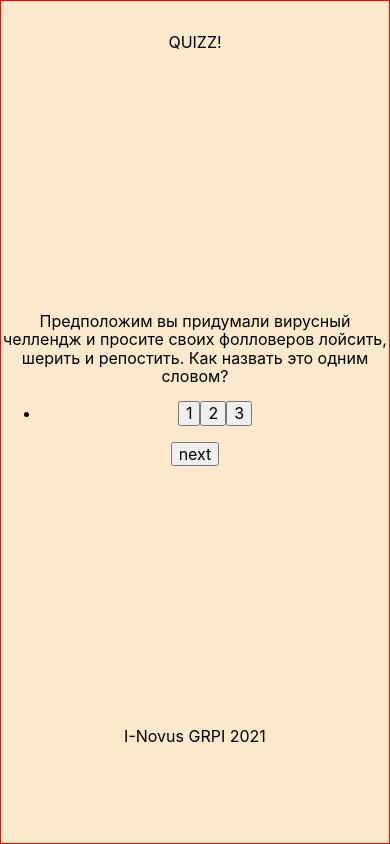
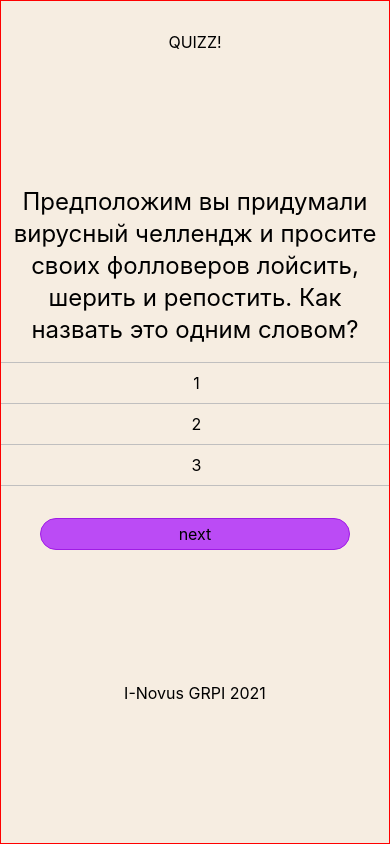
Before and after one commit to rnuravtsev/react-corporate, a React (Create React App) app: page / in a window 390 px wide. Built offline with nearby package versions, Linux system fonts and the light colour scheme.

Commit message:
commit 4: накидал стилей и адаптив

```diff
--- a/src/App.css
+++ b/src/App.css
@@ -8,6 +8,7 @@ body {
 
 .app {
   text-align: center;
+  background-color: #f6ede1;
 }
 
 .root_container {
--- a/src/components/Card/Card.css
+++ b/src/components/Card/Card.css
@@ -0,0 +1,99 @@
+.card {
+  padding: 1rem 0;
+  box-sizing: border-box;
+  border-radius: 1rem;
+}
+
+.card_question {
+  padding: 0 1rem 2rem;
+  border-bottom: 1px solid #c0bfbf;
+  font-size: 2rem;
+  line-height: 3rem;
+}
+
+.card_answers-list {
+  list-style: none;
+  margin: 0 0 2rem;
+  padding: 0;
+}
+
+.answers-list_item {
+  display: flex;
+  border-bottom: 1px solid #c0bfbf;
+}
+
+.answer-variant-lighter {
+  width: 3px;
+}
+
+.answers-list_button {
+  width: 100%;
+  font-size: 2rem;
+  min-height: 4rem;
+  background-color: transparent;
+  cursor: pointer;
+  border-style: none;
+  transition: all 0.25s ease-in-out;
+}
+
+.answers-list_button:hover {
+  background-color: #e0d1ba;
+}
+
+.selected {
+  background-color: #e0d1ba;
+}
+
+.card_next-step-button {
+  width: 100%;
+  max-width: 80%;
+  min-height: 3rem;
+  border: 1px solid #a01ce5;
+  border-radius: 1rem;
+  background-color: #bb4bf5;
+  cursor: pointer;
+}
+
+.card_next-step-button:hover {
+  box-shadow: 0 0 10px #7c11c4;
+}
+
+.card_next-step-button:active {
+  box-shadow: none;
+}
+
+@media screen and (max-width: 520px) {
+  .card_question {
+    font-size: 1.5rem;
+    line-height: 2rem;
+    padding: 0 0.5rem 1rem;
+  }
+
+  .answers-list_button {
+    min-height: 2.5rem;
+    font-size: 1rem;
+  }
+
+  .card_next-step-button {
+    min-height: 2rem;
+    border-radius: 1rem;
+  }
+}
+
+@media screen and (max-width: 375px) {
+  .card_question {
+    font-size: 1rem;
+    line-height: 1.5rem;
+    padding: 0 0.5rem 1rem;
+  }
+
+  .answers-list_button {
+    min-height: 2rem;
+    font-size: 1rem;
+  }
+
+  .card_next-step-button {
+    min-height: 2rem;
+    border-radius: 1rem;
+  }
+}
--- a/src/components/Card/Card.tsx
+++ b/src/components/Card/Card.tsx
@@ -5,18 +5,25 @@ import {questions} from "../../configs/questions";
 
 export const Card: React.FC<ICardProps> = (props) => {
   return (
-    <div>
-      <div>
+    <div className="card">
+      <div className='card_question'>
         {questions[0].question.text}
       </div>
-      <ul>
-        <li>
-          <button type="button">1</button>
-          <button type="button">2</button>
-          <button type="button">3</button>
+      <ul className="card_answers-list">
+        <li className="answers-list_item">
+          <div className="answer-variant-lighter" />
+          <button className="answers-list_button" type="button">1</button>
+        </li>
+        <li className="answers-list_item">
+          <div className="answer-variant-lighter" />
+          <button className="answers-list_button" type="button">2</button>
+        </li>
+        <li className="answers-list_item">
+          <div className="answer-variant-lighter" />
+          <button className="answers-list_button" type="button">3</button>
         </li>
       </ul>
-      <button type="button">next</button>
+      <button className="card_next-step-button" type="button">next</button>
     </div>
   );
 };
--- a/src/components/Main/Main.css
+++ b/src/components/Main/Main.css
@@ -1,7 +1,7 @@
 .content {
   width: 100%;
   padding: 1rem 0;
-  min-height: 80vh;
+  min-height: 75vh;
   display: flex;
   justify-content: center;
   align-items: center;
--- a/src/index.css
+++ b/src/index.css
@@ -1,5 +1,5 @@
 body {
-  background-color: #fae9cc;
+  background-color: white;
   margin: 0;
   font-family: -apple-system, BlinkMacSystemFont, 'Segoe UI', 'Roboto', 'Oxygen',
     'Ubuntu', 'Cantarell', 'Fira Sans', 'Droid Sans', 'Helvetica Neue',
```
